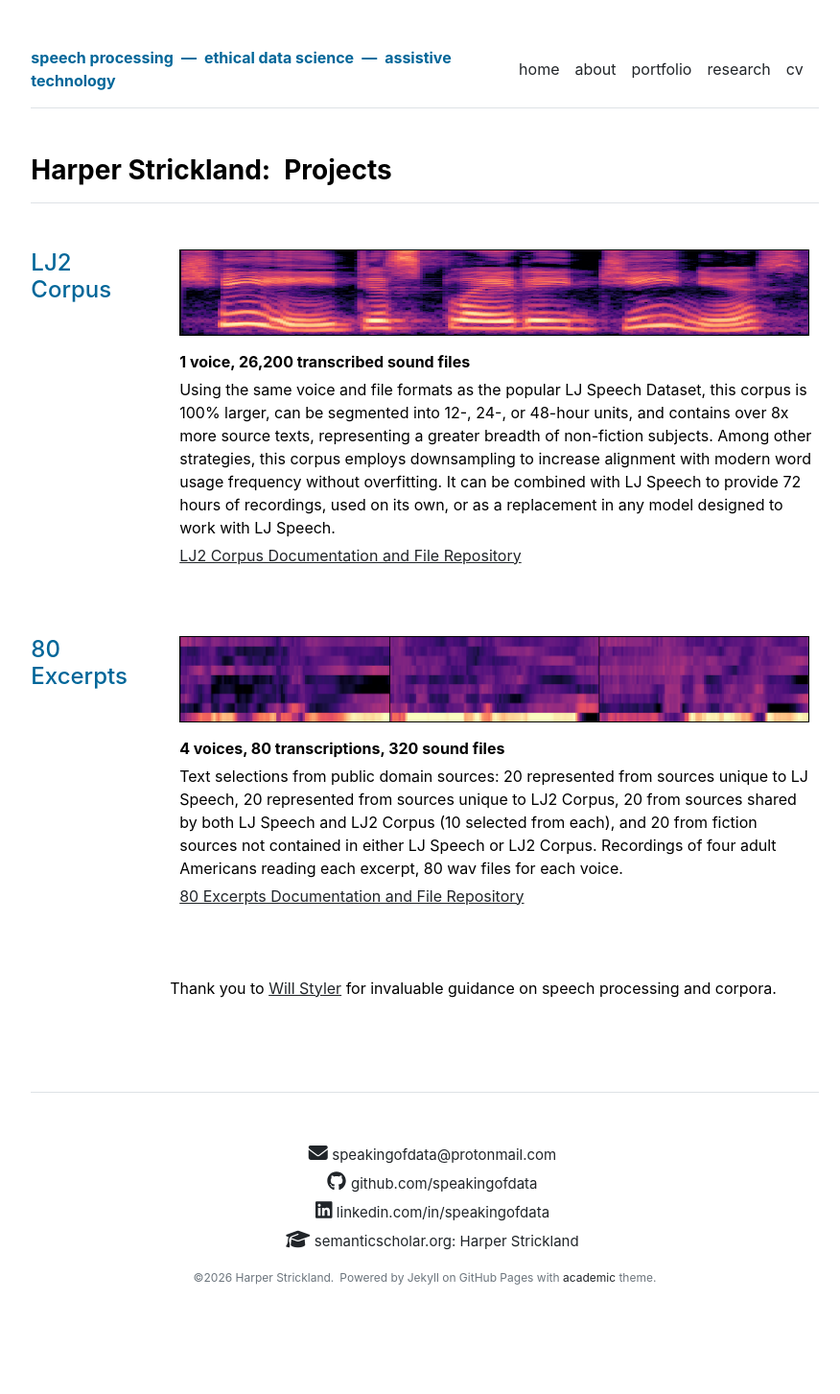
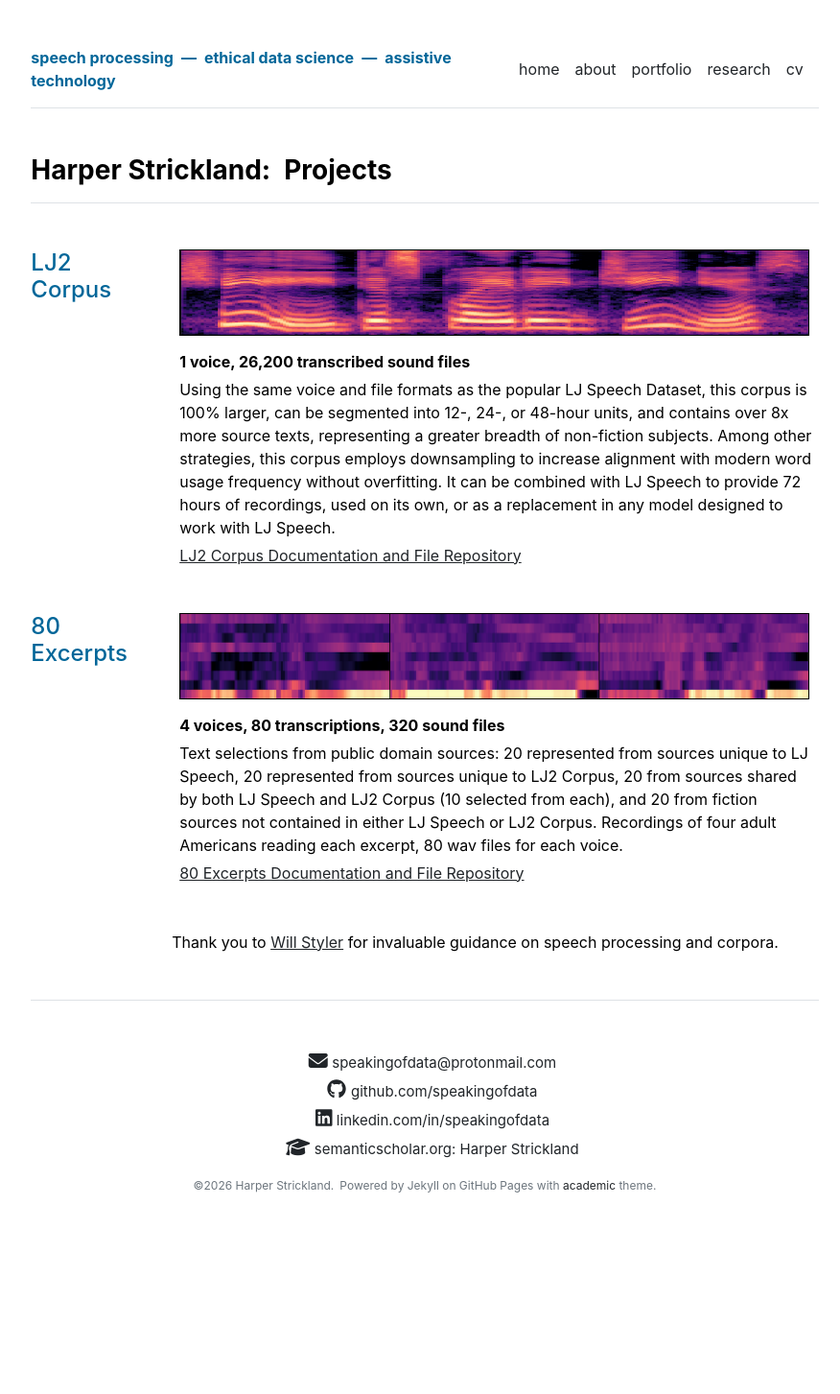
Before and after one commit to speakingofdata/speakingofdata.github.io, a Jekyll site: the page built from portfolio.md, in a window 1280 px wide. Shown: the whole page at 96% size, without its empty margins (197-1073 px from the left). Built offline with Jekyll 4.4.1, drawn with Linux system fonts in a browser that asks for light colours; nearby versions of some CDN libraries; after the commit the page ends 1357 px from its top, so only the background shows below that.

Commit message:
Update portfolio.html

```diff
--- a/_layouts/portfolio.html
+++ b/_layouts/portfolio.html
@@ -1,6 +1,7 @@
 ---
 layout: default
 ---
+
 <style>
   .section-title {
     color: #006699;
@@ -31,7 +32,7 @@ layout: default
 
 {{ content }}
 
-<div class="row g-5 mb-5">
+<div class="row g-5">
   <div>
     <h3 class="fw-bold border-bottom pb-3 mb-5">Harper Strickland:&ensp;Projects</h3>
     {% for section in site.data.portfolio.projects %}
@@ -46,15 +47,14 @@ layout: default
           <p class="fw-bold" style="margin:0 0 5px 10px;">{{ section.tagline }}</p>
           <p style="margin:0 0 5px 10px;">{{ section.description }}</p>
           <p style="margin:0 0 0 10px;"><a href="{{ section.link_url }}">{{ section.link_text }}</a></p>
-          <br>
       </div>
     </div>
     {% endfor %}
-    <div class="row g-5 mb-5">
+    <div class="row g-0">
       <div class="col-md-2">
       </div>
       <div class="col-md-10">
-        Thank you to <a href="https://savethevowels.org">Will Styler</a> for invaluable guidance on speech processing and corpora.
+        <p style="margin:0 0 0 10px;">Thank you to <a href="https://savethevowels.org">Will Styler</a> for invaluable guidance on speech processing and corpora.</p>
       </div>
     </div>
   </div>
```
